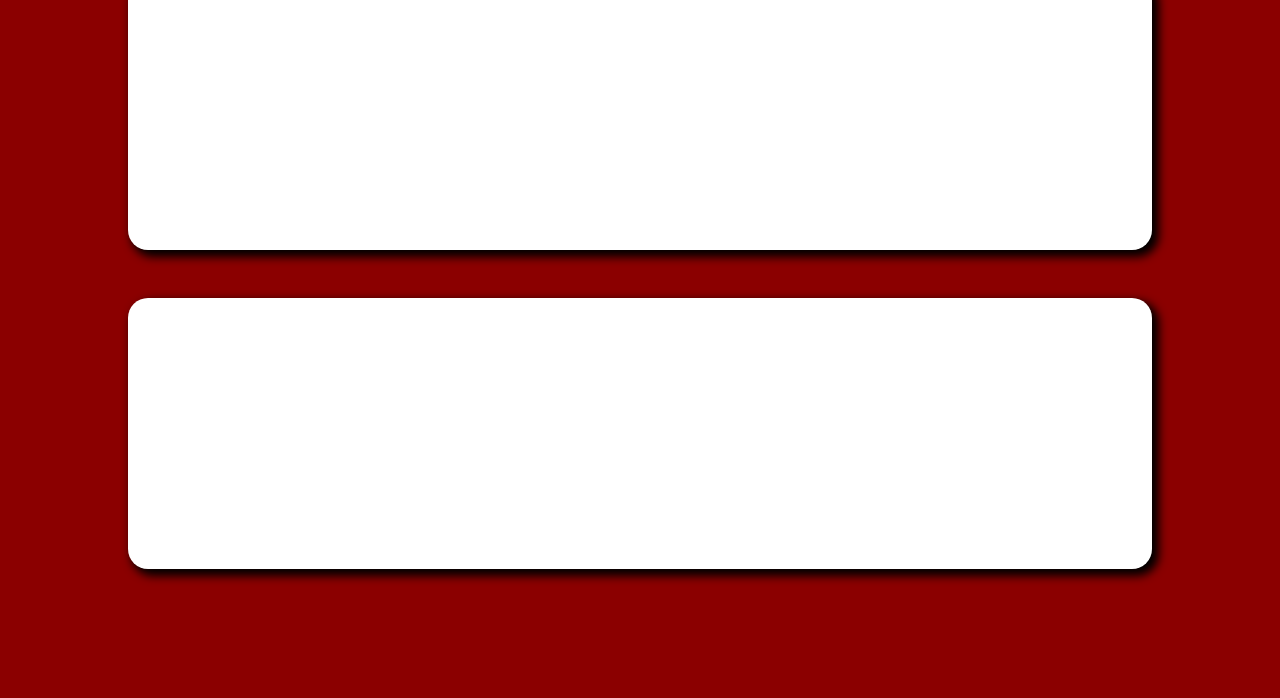
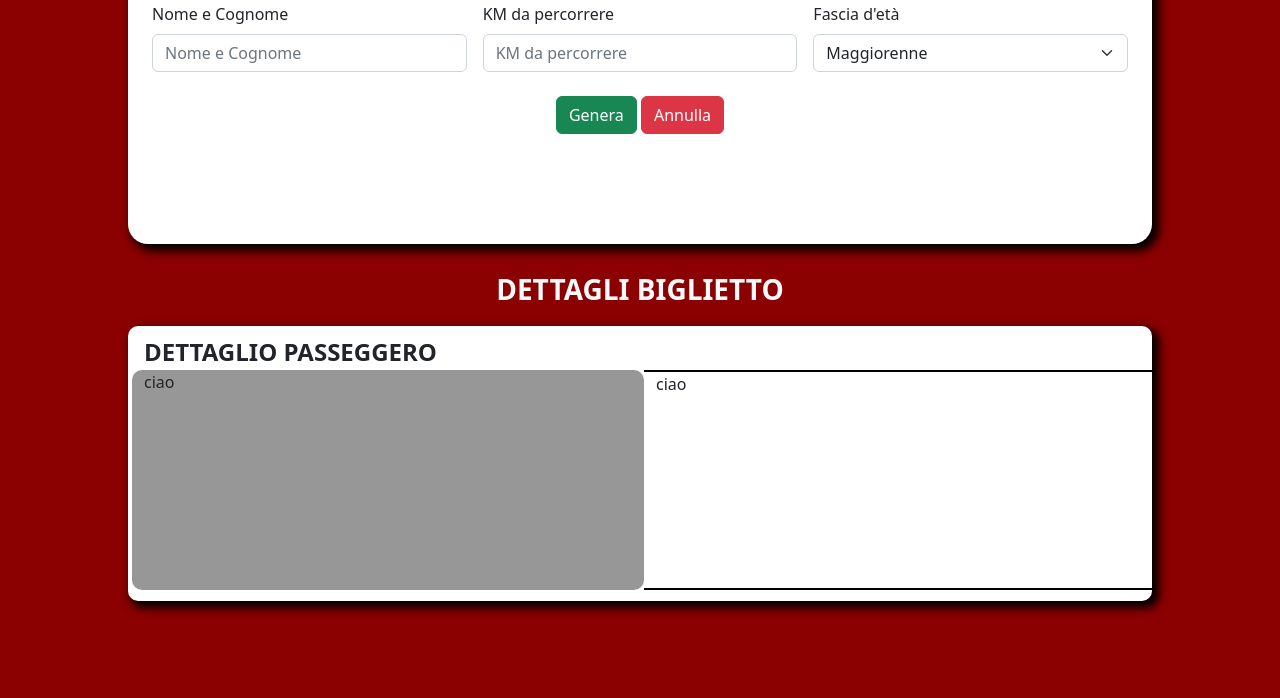
Before and after one commit to GIGIPR3/js-biglietto-treno-form, a plain HTML site: page index.html in a window 1280 px wide. Shown: the part 102-800 px from the top of the page. Drawn offline with nearby package versions, Linux system fonts and the light colour scheme.

Commit message:
creazione struttura

```diff
--- a/index.html
+++ b/index.html
@@ -10,18 +10,60 @@
 </head>
 <body>
 
-    <div class="contenitorePagina pt-4">
+    <div class="contenitorePagina pt-3 ">
 
-        <div class="text-center fs-2 text-light pb-2">
-            <strong>CALCOLA IL PREZZO DEL TUO BIGLIETTO</strong>
+        <div class="text-center fs-2 text-light pb-4">
+            <strong class="texto">CALCOLA IL PREZZO DEL TUO BIGLIETTO</strong>
         </div>
 
         <div class="contenitoreForm m-auto">
+            <div class="row g-3 ms-3 me-3 pt-3">
+                <div class="col">
+                    <label for="inputState" class="form-label">Nome e Cognome</label>
+                  <input type="text" class="form-control" placeholder="Nome e Cognome" aria-label="First name">
+                </div>
+                <div class="col">
+                    <label for="inputState" class="form-label">KM da percorrere</label>
+                  <input type="text" class="form-control" placeholder="KM da percorrere" aria-label="Last name">
+                </div>
+                <div class="col-md-4">
+                    <label for="inputState" class="form-label">Fascia d'età</label>
+                    <select id="inputState" class="form-select">
+                      <option>Maggiorenne</option>
+                      <option>Minorenne</option>
+                    </select>
+                </div>
+            </div>
 
+            <div class="text-center mt-4">
+                <button type="button" class="btn btn-success">Genera</button>
+                <button type="button" class="btn btn-danger">Annulla</button>
+            </div>
 
         </div>
 
-        <div class="contenitoreBiglietto m-auto mt-5">
+        <div class="text-light text-center mt-4 fs-3">
+            <strong>DETTAGLI BIGLIETTO</strong>
+        </div>
+
+        <div class="contenitoreBiglietto m-auto mt-3">
+
+            <div class="fs-4 ms-3 pt-2">
+                <strong>DETTAGLIO PASSEGGERO</strong>
+            </div>
+
+            <div class="w-100 h-100 d-flex row ms-1">
+
+                <div class="col nameZone">
+
+                    ciao
+                </div>
+                <div class="col dettaglio">
+                    ciao
+
+                </div>
+
+            </div>
 
 
         </div>
--- a/style.css
+++ b/style.css
@@ -24,8 +24,25 @@
     width: 80%;
     height: 35%;
     background-color: white;
-    border-radius: 20px;
+    border-radius: 10px;
     box-shadow: 5px 5px 10px 2px #000000;
     -webkit-box-shadow: 5px 5px 10px 2px #000000;
     -moz-box-shadow: 5px 5px 10px 2px #000000;
 }
+
+.nameZone{
+    height: 80%;
+    width: 30%;
+    background-color: rgb(151, 151, 151);
+    border-radius: 10px;
+    display: inline-block;
+}
+
+.dettaglio{
+    height: 80%;
+    width: 70%;
+    border-top: 2px solid black;
+    border-bottom: 2px solid black;
+    display: inline-block;
+    flex-grow: 2;
+}
```
